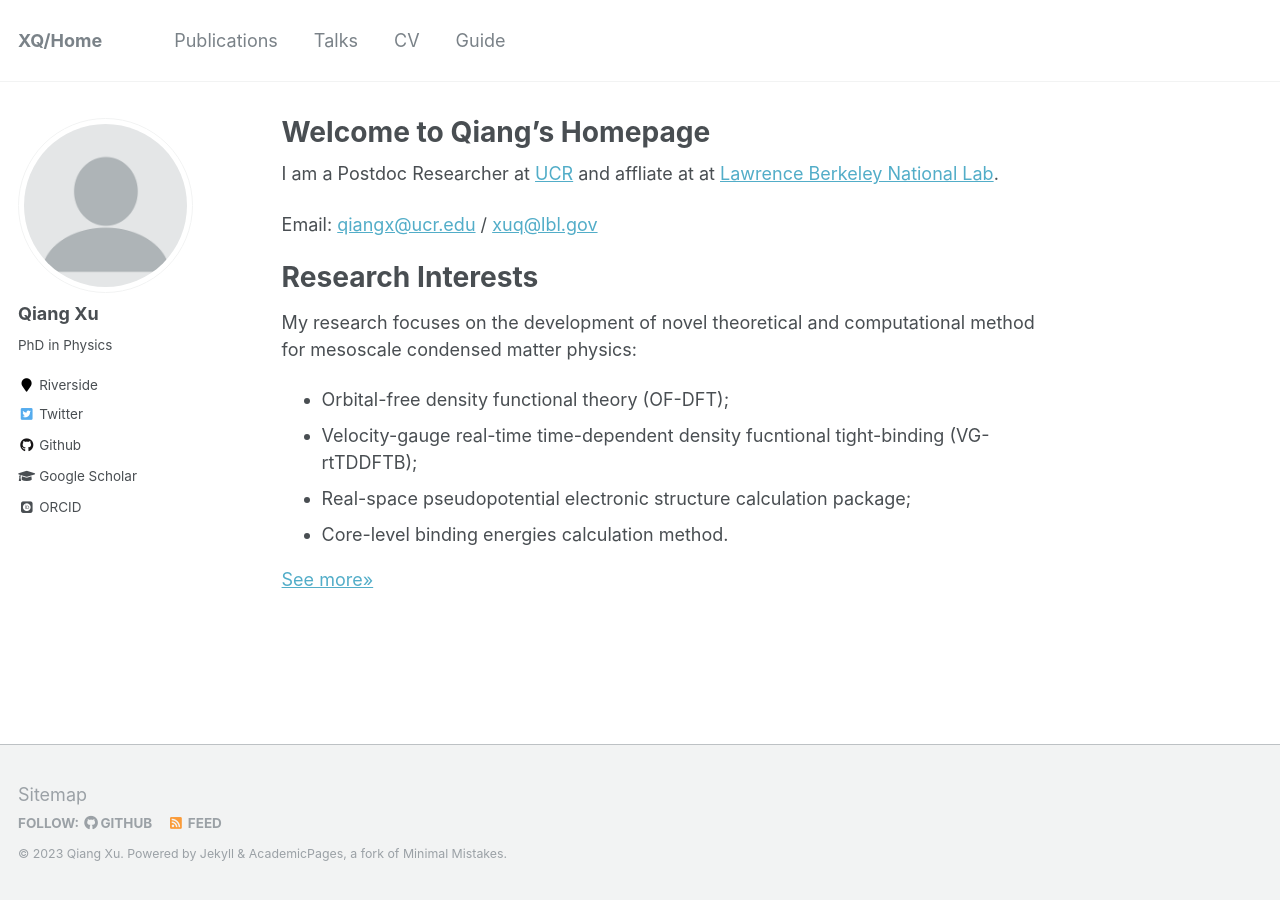
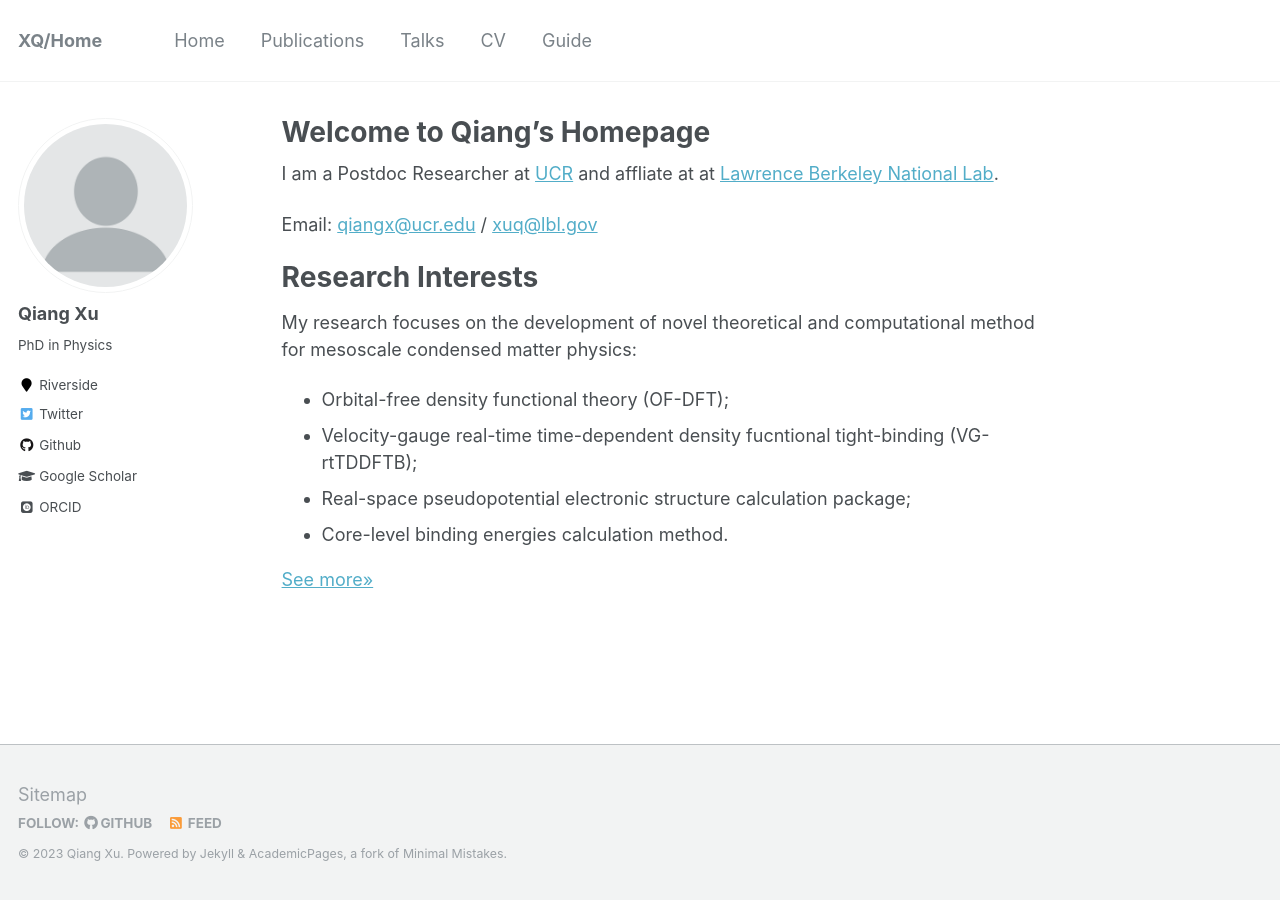
Before and after one commit to xqjlu/xqjlu.github.io, a Jekyll site: the page built from _pages/about.md, in a window 1280 px wide. Built offline with Jekyll 4.4.1, drawn with Linux system fonts in a browser that asks for light colours; some web fonts are replaced.

Commit message:
home butter

```diff
--- a/_data/navigation.yml
+++ b/_data/navigation.yml
@@ -1,5 +1,9 @@
 # main links links
 main:
+
+  - title: "Home"
+    url: https://xqjlu.github.io/
+
   - title: "Publications"
     url: /publications/
 
```
